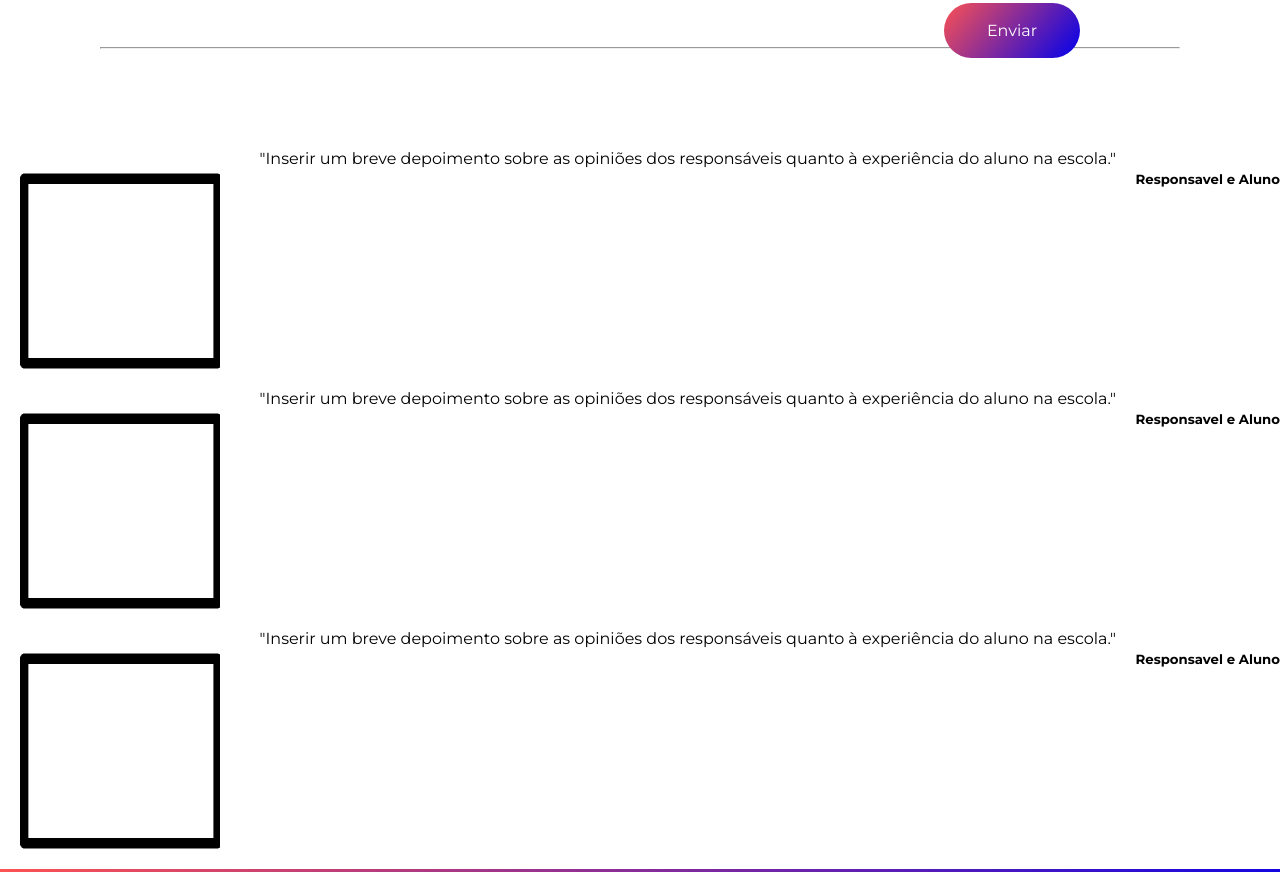
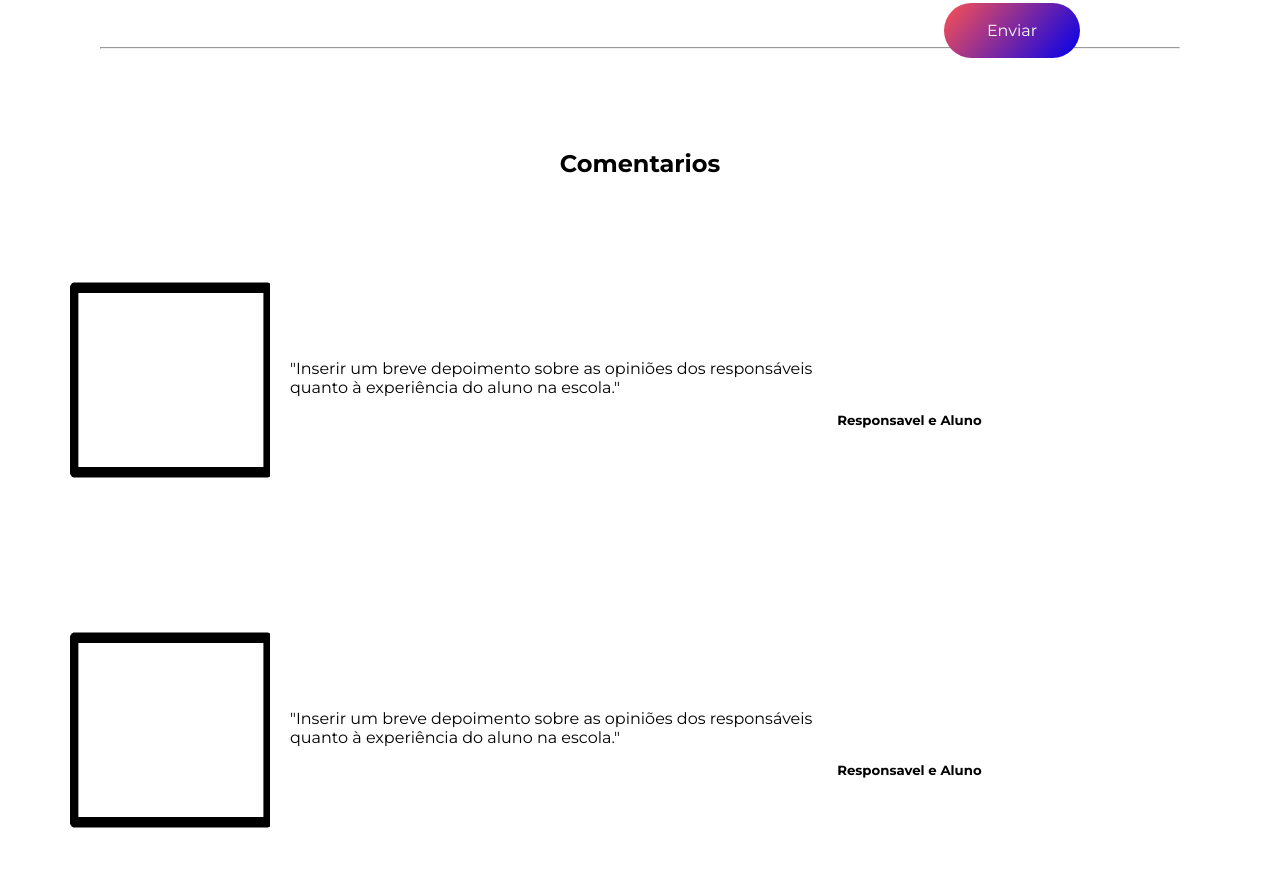
Before and after one commit to MkRodrigues/Instituto-Travessia, a plain HTML site: page visita.html in a window 1280 px wide. Shown: the part 1022-1894 px from the top of the page. Drawn offline with Linux system fonts and the light colour scheme; a web font is replaced by a local one.

Commit message:
Finalizada
Pagina visita finalizada

```diff
--- a/css/visita.css
+++ b/css/visita.css
@@ -219,9 +219,17 @@ aside{
 hr{
   margin: 100px;
   }
+  .comentario h2{
+    display: flex;
+    justify-content: center;
+
+  }
    .coments{
      display: flex;
-     justify-content: space-between;
+     justify-content: center;
+     align-items: center;
+     width: 90%;
+     margin: 50px;
    }
 
   .coments img{
@@ -231,8 +239,21 @@ hr{
   }
 
   .coments p{
+    display: flex;
+    flex-wrap: wrap;
+    width: 600px;
+    height: 300px;
+    justify-content: center;
+    align-items: center;
 
-
+  }
+  .coments h5{
+    display: flex;
+    flex-wrap: wrap;
+    width: 400px;
+    height: 100px;
+     justify-content:space-between;
+     align-items: flex-end;
   }
 
 
--- a/visita.html
+++ b/visita.html
@@ -86,6 +86,7 @@
 
               <section class = "comentario">
                   <hr></hr>
+                  <h2>Comentarios</h2>
                   <!-- <h1>Comentários</h1> -->
                   <div class="coments">
 <img src="img/photo.png" alt="">
@@ -99,6 +100,7 @@
         </div>
         <div class="coments">
                 <img src="img/photo.png" alt="">
+
                 <p>"Inserir um breve depoimento sobre as opiniões dos responsáveis quanto à experiência do aluno na escola."</p>
                 <h5>Responsavel e Aluno</h5>
                 </div>
```
